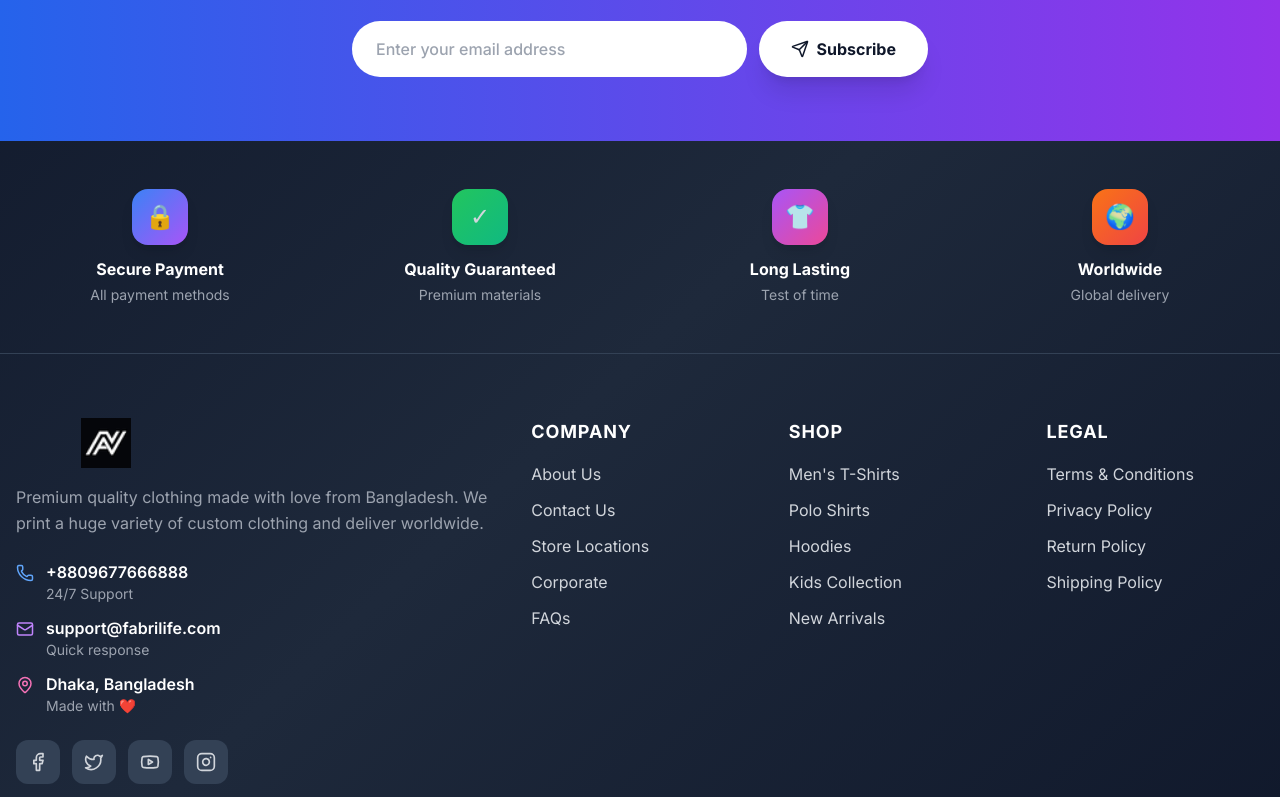
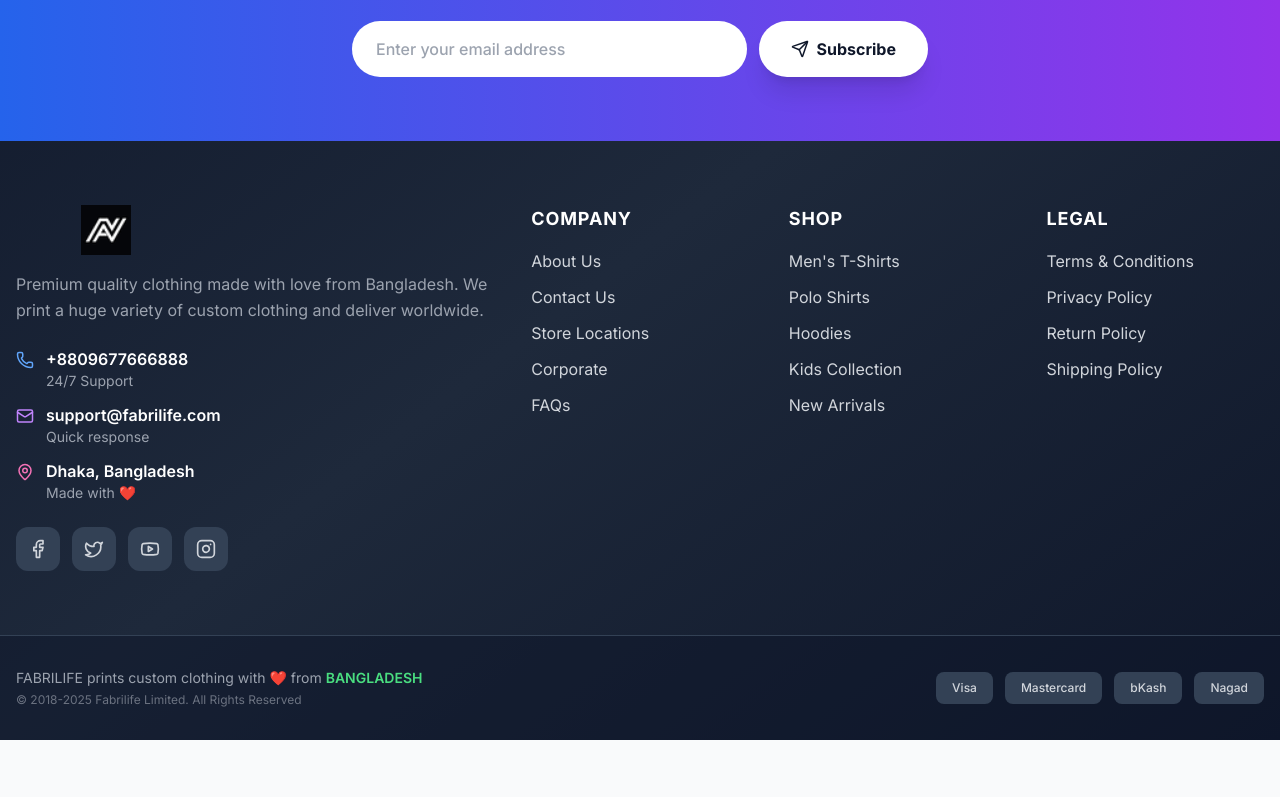
Before and after one commit to sabujdas94/nextjs-ecommerce-frontend, a Next.js app: page /cart in a window 1280 px wide. Shown: the part 960-1757 px from the top of the page. After the commit the page ends 1700 px from the top, so only its background shows below. Built offline with nearby package versions, Linux system fonts and the light colour scheme.

Commit message:
feat: Enhance ProductPage with loading skeleton, improve layout, and clean up code

```diff
--- a/components/Footer.tsx
+++ b/components/Footer.tsx
@@ -28,42 +28,6 @@ export default function Footer() {
                 <Send size={18} />
                 <span className="hidden sm:inline">Subscribe</span>
               </button>
-            </div>
-          </div>
-        </div>
-      </div>
-
-      {/* Features */}
-      <div className="border-b border-slate-700">
-        <div className="container mx-auto px-4 py-12">
-          <div className="grid grid-cols-2 md:grid-cols-4 gap-8">
-            <div className="text-center group hover:scale-105 transition-transform duration-300">
-              <div className="bg-gradient-to-br from-blue-500 to-purple-500 w-14 h-14 rounded-2xl flex items-center justify-center mx-auto mb-3 shadow-lg group-hover:shadow-blue-500/50 transition-shadow">
-                <span className="text-2xl">🔒</span>
-              </div>
-              <h4 className="font-bold text-white mb-1">Secure Payment</h4>
-              <p className="text-sm text-gray-400">All payment methods</p>
-            </div>
-            <div className="text-center group hover:scale-105 transition-transform duration-300">
-              <div className="bg-gradient-to-br from-green-500 to-emerald-500 w-14 h-14 rounded-2xl flex items-center justify-center mx-auto mb-3 shadow-lg group-hover:shadow-green-500/50 transition-shadow">
-                <span className="text-2xl">✓</span>
-              </div>
-              <h4 className="font-bold text-white mb-1">Quality Guaranteed</h4>
-              <p className="text-sm text-gray-400">Premium materials</p>
-            </div>
-            <div className="text-center group hover:scale-105 transition-transform duration-300">
-              <div className="bg-gradient-to-br from-purple-500 to-pink-500 w-14 h-14 rounded-2xl flex items-center justify-center mx-auto mb-3 shadow-lg group-hover:shadow-purple-500/50 transition-shadow">
-                <span className="text-2xl">👕</span>
-              </div>
-              <h4 className="font-bold text-white mb-1">Long Lasting</h4>
-              <p className="text-sm text-gray-400">Test of time</p>
-            </div>
-            <div className="text-center group hover:scale-105 transition-transform duration-300">
-              <div className="bg-gradient-to-br from-orange-500 to-red-500 w-14 h-14 rounded-2xl flex items-center justify-center mx-auto mb-3 shadow-lg group-hover:shadow-orange-500/50 transition-shadow">
-                <span className="text-2xl">🌍</span>
-              </div>
-              <h4 className="font-bold text-white mb-1">Worldwide</h4>
-              <p className="text-sm text-gray-400">Global delivery</p>
             </div>
           </div>
         </div>
--- a/components/Header.tsx
+++ b/components/Header.tsx
@@ -87,13 +87,13 @@ export default function Header() {
             </button>
 
             {/* Wishlist - Desktop */}
-            <Link
+            {/* <Link
               href="/wishlist"
               className="hidden md:block p-2 hover:bg-gray-100 rounded-full transition-colors relative"
               aria-label="Wishlist"
             >
               <Heart size={20} className="text-gray-700" />
-            </Link>
+            </Link> */}
 
             {/* Account - Desktop */}
             <Link
--- a/components/product/Breadcrumb.tsx
+++ b/components/product/Breadcrumb.tsx
@@ -5,7 +5,7 @@ type BreadcrumbProps = {
 
 export default function Breadcrumb({ productName, collections }: BreadcrumbProps) {
   return (
-    <div className="text-sm text-gray-600 mb-6">
+    <div className="text-sm text-gray-600">
       <a href="/" className="hover:text-black">Home</a>
       {' / '}
       <a href="/shop" className="hover:text-black">Shop</a>
--- /dev/null
+++ b/components/product/ProductPageSkeleton.tsx
@@ -0,0 +1,74 @@
+export default function ProductPageSkeleton() {
+  return (
+    <div className="animate-pulse">
+      {/* Breadcrumb Skeleton */}
+      <div className="mb-6 flex items-center gap-2">
+        <div className="h-4 bg-gray-200 rounded w-16"></div>
+        <div className="h-4 bg-gray-200 rounded w-4"></div>
+        <div className="h-4 bg-gray-200 rounded w-32"></div>
+      </div>
+
+      {/* Product Content Skeleton */}
+      <div className="bg-white rounded-lg shadow-sm p-6 md:p-8">
+        <div className="grid grid-cols-1 md:grid-cols-2 gap-8">
+          {/* Image Gallery Skeleton */}
+          <div>
+            <div className="aspect-square bg-gray-200 rounded-lg mb-4"></div>
+            <div className="grid grid-cols-4 gap-2">
+              {[1, 2, 3, 4].map((i) => (
+                <div key={i} className="aspect-square bg-gray-200 rounded"></div>
+              ))}
+            </div>
+          </div>
+
+          {/* Product Info Skeleton */}
+          <div>
+            {/* Title */}
+            <div className="h-8 bg-gray-200 rounded w-3/4 mb-4"></div>
+
+            {/* Tags */}
+            <div className="flex gap-2 mb-4">
+              <div className="h-6 bg-gray-200 rounded w-16"></div>
+              <div className="h-6 bg-gray-200 rounded w-20"></div>
+            </div>
+
+            {/* Price */}
+            <div className="h-10 bg-gray-200 rounded w-40 mb-4"></div>
+
+            {/* Description */}
+            <div className="space-y-2 mb-6">
+              <div className="h-4 bg-gray-200 rounded w-full"></div>
+              <div className="h-4 bg-gray-200 rounded w-full"></div>
+              <div className="h-4 bg-gray-200 rounded w-2/3"></div>
+            </div>
+
+            {/* Variants Skeleton */}
+            <div className="mb-6">
+              <div className="h-6 bg-gray-200 rounded w-32 mb-3"></div>
+              <div className="flex gap-2 flex-wrap">
+                {[1, 2, 3, 4].map((i) => (
+                  <div key={i} className="h-10 w-20 bg-gray-200 rounded-lg"></div>
+                ))}
+              </div>
+            </div>
+
+            {/* Quantity and Actions Skeleton */}
+            <div className="mb-6">
+              <div className="flex items-center gap-3">
+                <div className="h-12 w-32 bg-gray-200 rounded-lg"></div>
+                <div className="h-12 flex-1 bg-gray-200 rounded-lg"></div>
+              </div>
+            </div>
+
+            {/* Details Skeleton */}
+            <div className="space-y-3">
+              <div className="h-4 bg-gray-200 rounded w-1/2"></div>
+              <div className="h-4 bg-gray-200 rounded w-2/3"></div>
+              <div className="h-4 bg-gray-200 rounded w-1/3"></div>
+            </div>
+          </div>
+        </div>
+      </div>
+    </div>
+  );
+}
```
Also changed, not shown: app/product/[id]/page.tsx (+57 -39 lines).
